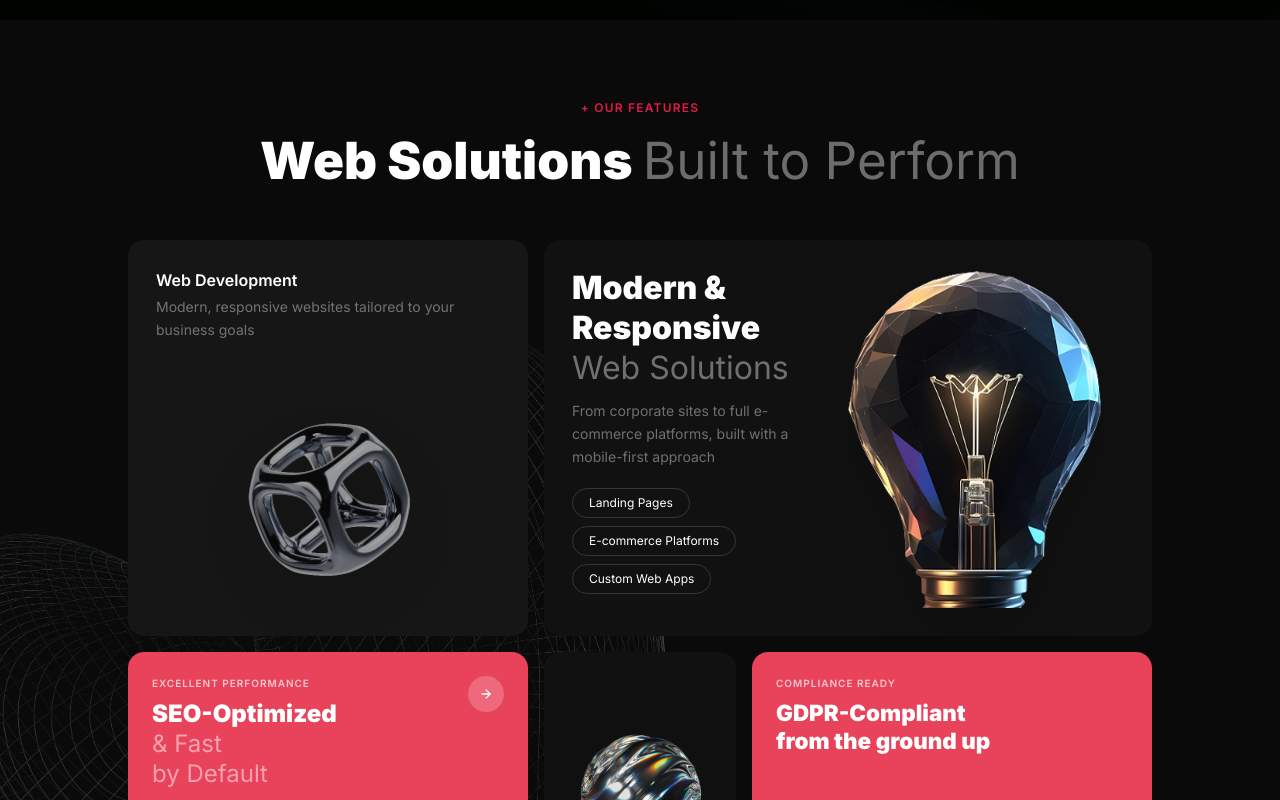
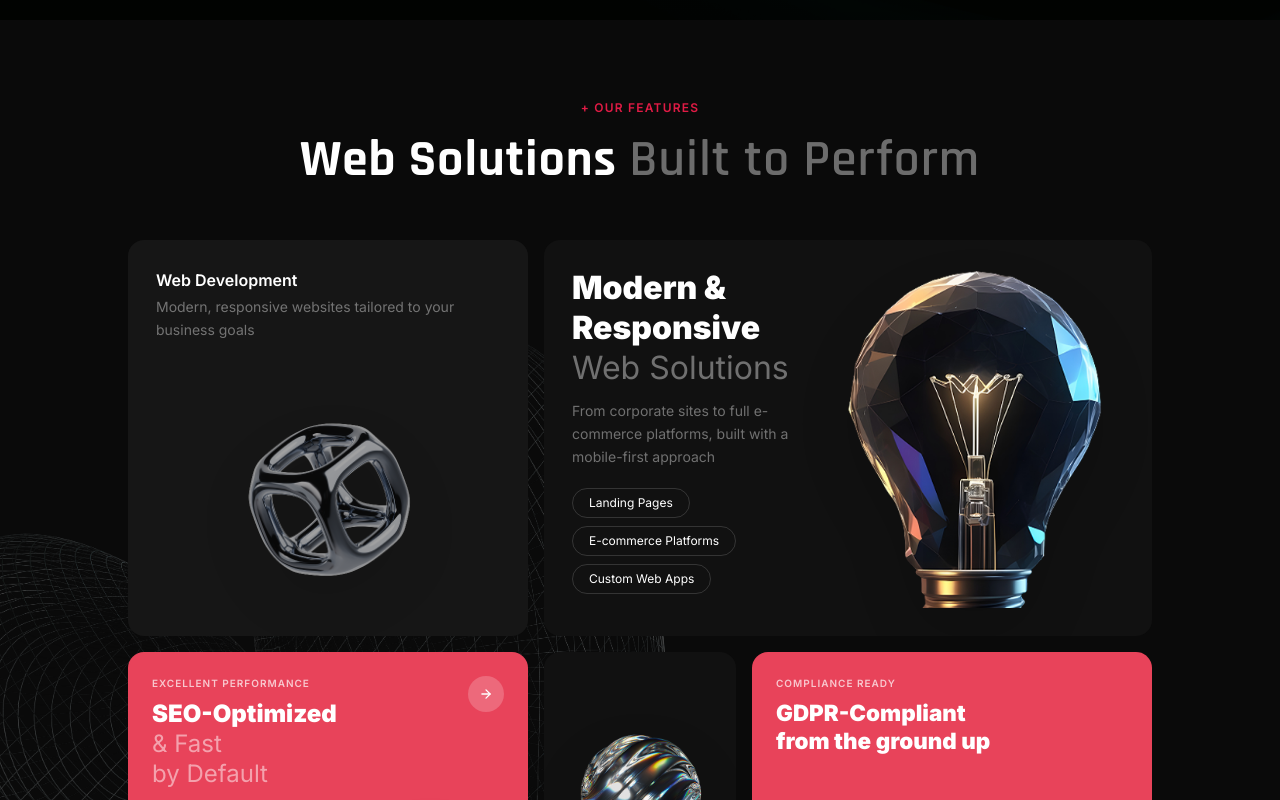
Before and after one commit to DigiMe-Ads/maghyar-frontend, a React (Vite) app: page / in a window 1280 px wide. Shown: the part 780-1580 px from the top of the page. Built offline with nearby package versions, Linux system fonts and the light colour scheme.

Commit message:
updated font and logo

```diff
--- a/index.html
+++ b/index.html
@@ -2,7 +2,7 @@
 <html lang="en">
   <head>
     <meta charset="UTF-8" />
-    <link rel="icon" type="image/svg+xml" href="/favicon.svg" />
+    <link rel="icon" type="image/png" href="/logo.png" />
     <meta name="viewport" content="width=device-width, initial-scale=1.0" />
     <title>magyar-digital</title>
   </head>
--- a/src/index.css
+++ b/src/index.css
@@ -1,4 +1,5 @@
 @import url('https://fonts.googleapis.com/css2?family=Inter:wght@400;500;600;700;800;900&display=swap');
+@import url('https://fonts.googleapis.com/css2?family=Rajdhani:wght@600;700&display=swap');
 
 @tailwind base;
 @tailwind components;
@@ -21,4 +22,9 @@
     color: #fff;
     overflow-x: hidden;
   }
+
+  h2 {
+    font-family: 'Rajdhani', sans-serif;
+    letter-spacing: 0.02em;
+  }
 }
--- a/tailwind.config.js
+++ b/tailwind.config.js
@@ -8,6 +8,7 @@
     extend: {
       fontFamily: {
         sans: ['Inter', 'sans-serif'],
+        heading: ['Rajdhani', 'sans-serif'],
       },
       colors: {
         accent: '#e8435a',
```
Also changed, not shown: public/logo.png (added).
